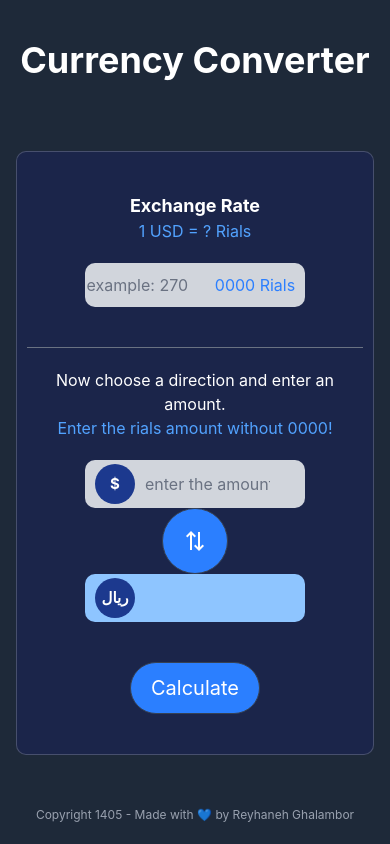
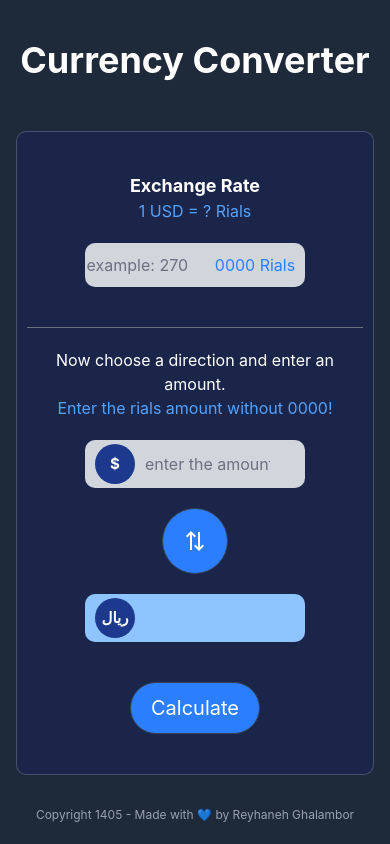
Before and after one commit to reyhanneh-gh/currency-app, a React (Vite) app: page / in a window 390 px wide. Built offline with nearby package versions, Linux system fonts and the light colour scheme.

Commit message:
style: button margin

```diff
--- a/src/components/Layout.jsx
+++ b/src/components/Layout.jsx
@@ -41,7 +41,7 @@ function Layout({ currency, currencyChange, rate, setRate, amount, setAmount, re
                 </div>
 
                 <div className="w-full lg:w-fit h-fit flex justify-center items-center">
-                    <span onClick={currencyChange} className="rotate-90 lg:rotate-0 material-symbols-outlined mx-5 p-5 rounded-full bg-blue-500 text-white text-center text-[20px] border border-gray-700 hover:scale-[.9] hover:bg-blue-400 duration-300 cursor-pointer">sync_alt</span>
+                    <span onClick={currencyChange} className="rotate-90 lg:rotate-0 material-symbols-outlined m-5 lg:mx-5 lg:my-0 p-5 rounded-full bg-blue-500 text-white text-center text-[20px] border border-gray-700 hover:scale-[.9] hover:bg-blue-400 duration-300 cursor-pointer">sync_alt</span>
                 </div>
 
                 <div className="w-fit h-fit overflow-hidden bg-blue-300 rounded-[10px] flex justify-between items-center py-0.5 px-2.5">
```
